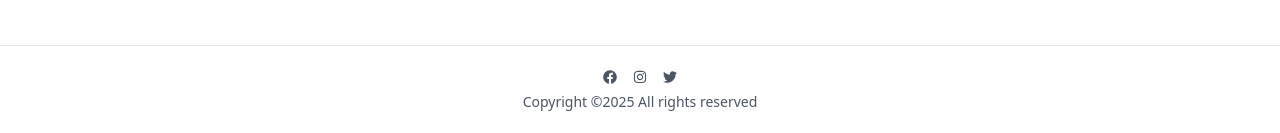
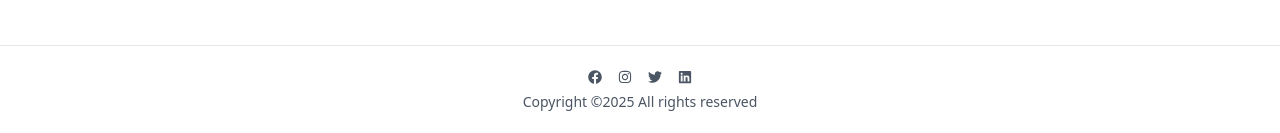
Before and after one commit to AzitromicinA/RID188407_Desafio04_Desenv_portfolio, a React (Vite) app: page / in a window 1280 px wide. Shown: the part 1250-1383 px from the top of the page. Built offline with nearby package versions, Linux system fonts and the light colour scheme.

Commit message:
Update Footer.jsx

```diff
--- a/src/components/Footer.jsx
+++ b/src/components/Footer.jsx
@@ -1,5 +1,5 @@
 import React from "react";
-import { FaInstagram, FaTwitter, FaFacebook } from "react-icons/fa";
+import { FaInstagram, FaTwitter, FaFacebook, FaLinkedin } from "react-icons/fa";
 
 export default function Footer() {
   return (
@@ -8,6 +8,7 @@ export default function Footer() {
         <FaFacebook />
         <FaInstagram />
         <FaTwitter />
+        <FaLinkedin />
       </div>
       <p>Copyright ©2025 All rights reserved</p>
     </footer>
```
